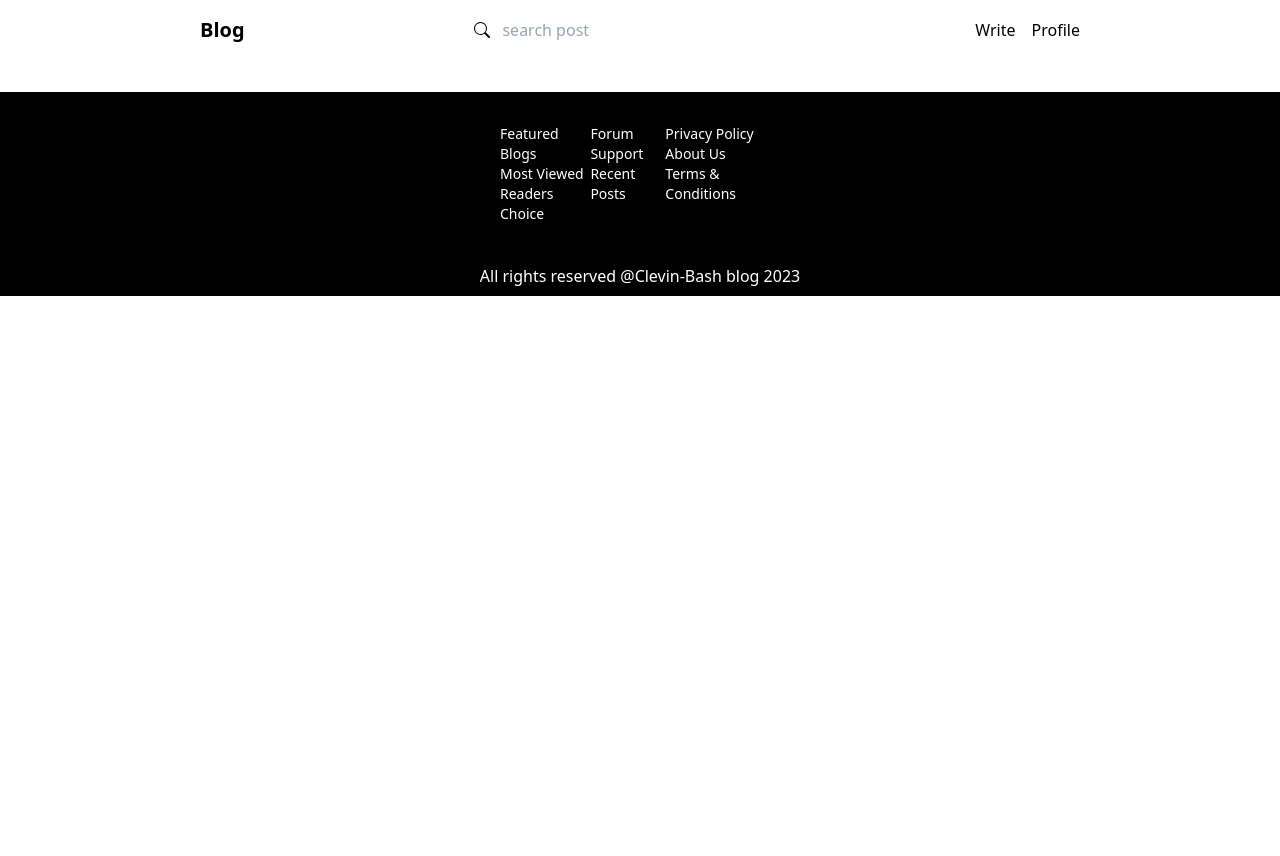
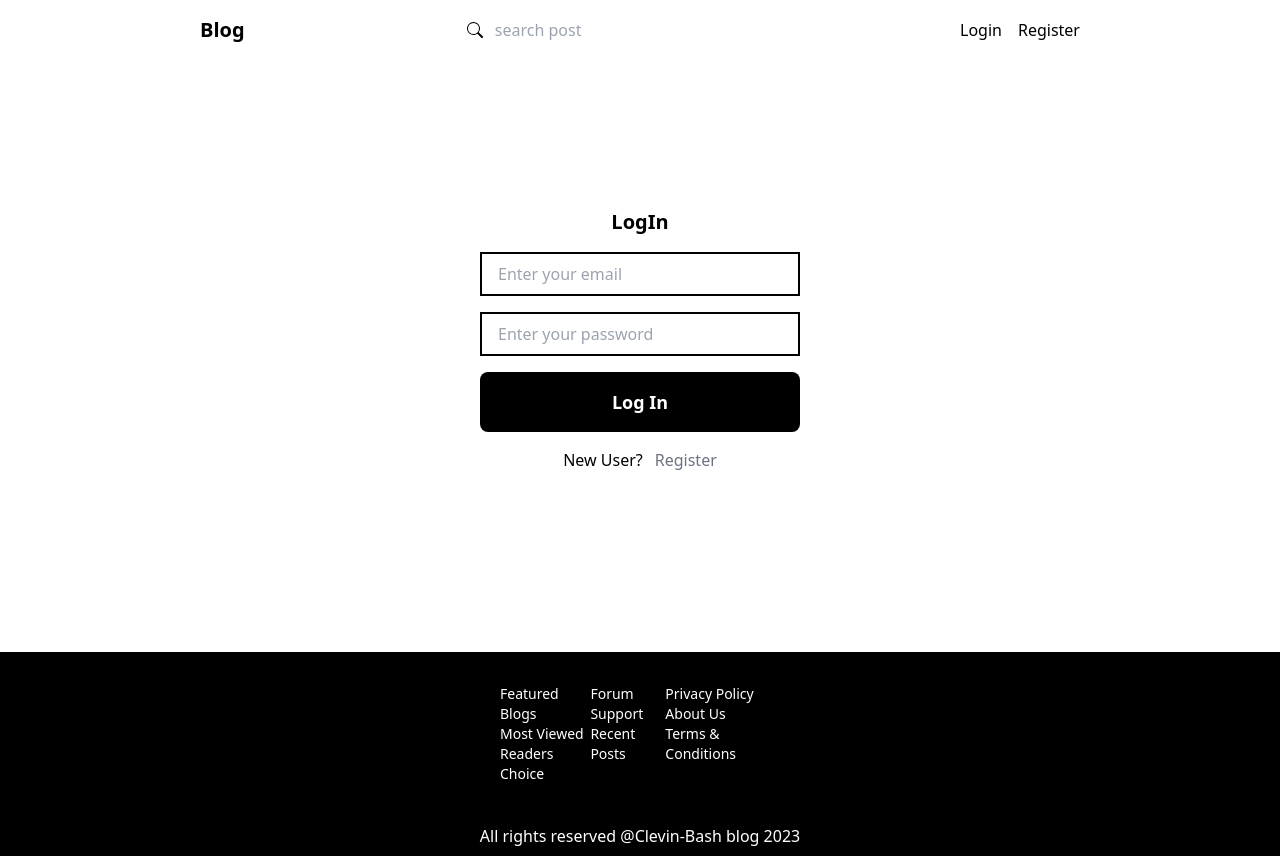
Before and after one commit to Bash-Clevin/blog-app, a React (Vite) app in the folder client/: page /login in a window 1280 px wide. Before the commit the page ends 800 px from the top, so only its background shows below. Built offline with nearby package versions, Linux system fonts and the light colour scheme.

Commit message:
feat: Add login page

```diff
--- a/client/src/App.tsx
+++ b/client/src/App.tsx
@@ -3,6 +3,7 @@ import './App.css';
 import Footer from './components/Footer';
 import Navbar from './components/Navbar';
 import Home from './screen/Home';
+import Login from './screen/Login';
 
 function App() {
   return (
@@ -10,6 +11,7 @@ function App() {
       <Navbar />
       <Routes>
         <Route path="/" element={<Home />} />
+        <Route path="/login" element={<Login />} />
       </Routes>
       <Footer />
     </div>
--- a/client/src/components/Navbar.tsx
+++ b/client/src/components/Navbar.tsx
@@ -2,7 +2,7 @@ import { Link } from 'react-router-dom';
 import { BsSearch } from 'react-icons/bs';
 
 const Navbar = () => {
-  const userSignedIn: boolean = true;
+  const userSignedIn: boolean = false;
   return (
     <div className="flex items-center justify-between px-6 md:px-[200px] py-4">
       <h1 className="text-lg font-extrabold md:text-xl">
--- /dev/null
+++ b/client/src/screen/Login.tsx
@@ -0,0 +1,35 @@
+import { Link } from 'react-router-dom';
+
+const Login = () => {
+  return (
+    <div className="w-full flex justify-center items-center h-[70vh]">
+      <div className="flex flex-col justify-center items-center space-y-4 w-[80%] md:w-[25%]">
+        <h1 className="text-xl font-bold text-left">LogIn</h1>
+        <input
+          className="w-full px-4 py-2 border-2 border-black outline-0"
+          type="text"
+          placeholder="Enter your email"
+        />
+        <input
+          className="w-full px-4 py-2 border-2 border-black outline-0"
+          type="password"
+          placeholder="Enter your password"
+        />
+        <button
+          className="w-full px-4 py-4 text-lg font-bold text-white bg-black rounded-lg
+         hover:bg-gray-500 hover:text-black"
+        >
+          Log In
+        </button>
+        <div className="flex justify-center items-center space-x-3">
+          <p>New User?</p>
+          <p className="text-gray-500 hover:text-black">
+            <Link to="/register">Register</Link>
+          </p>
+        </div>
+      </div>
+    </div>
+  );
+};
+
+export default Login;
```
